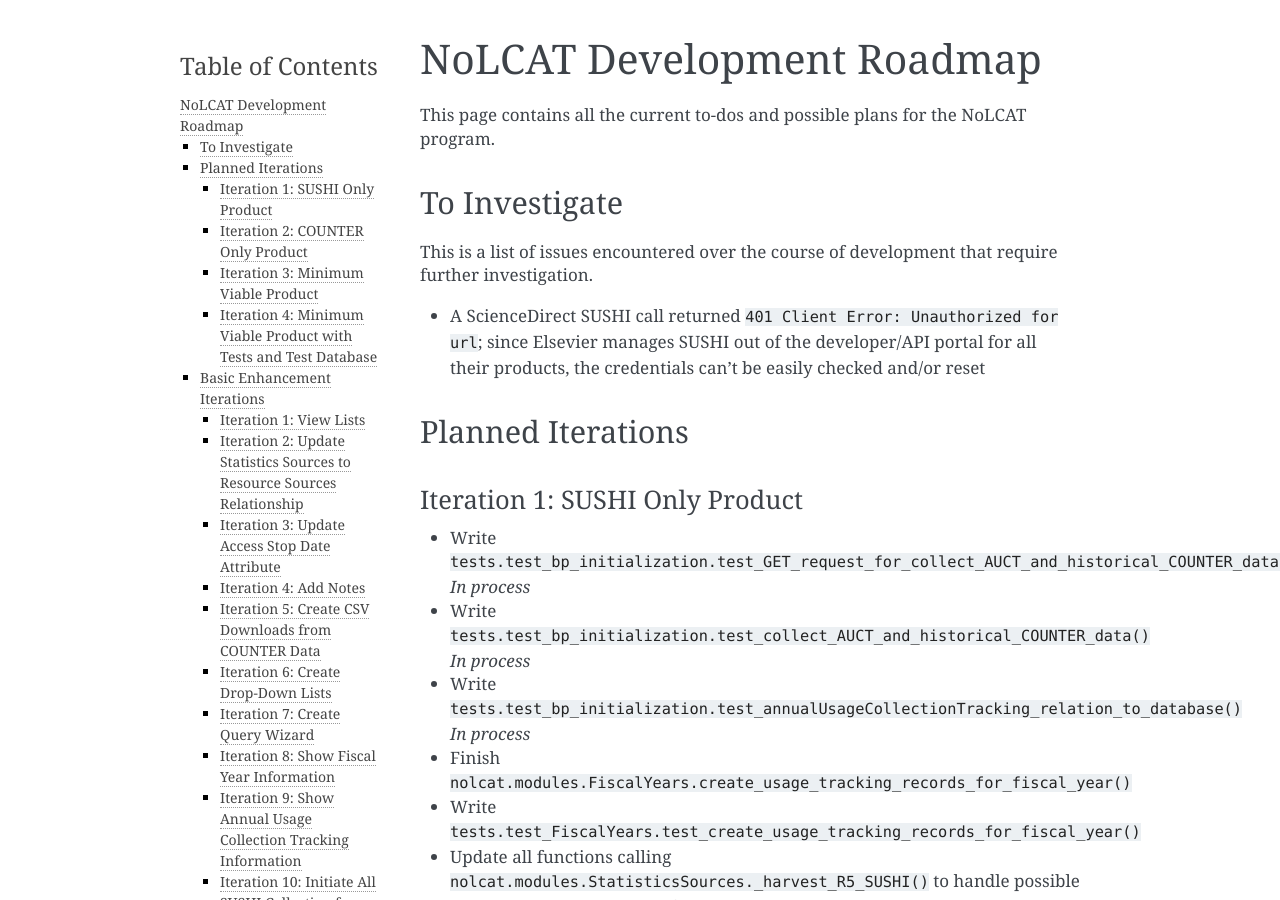
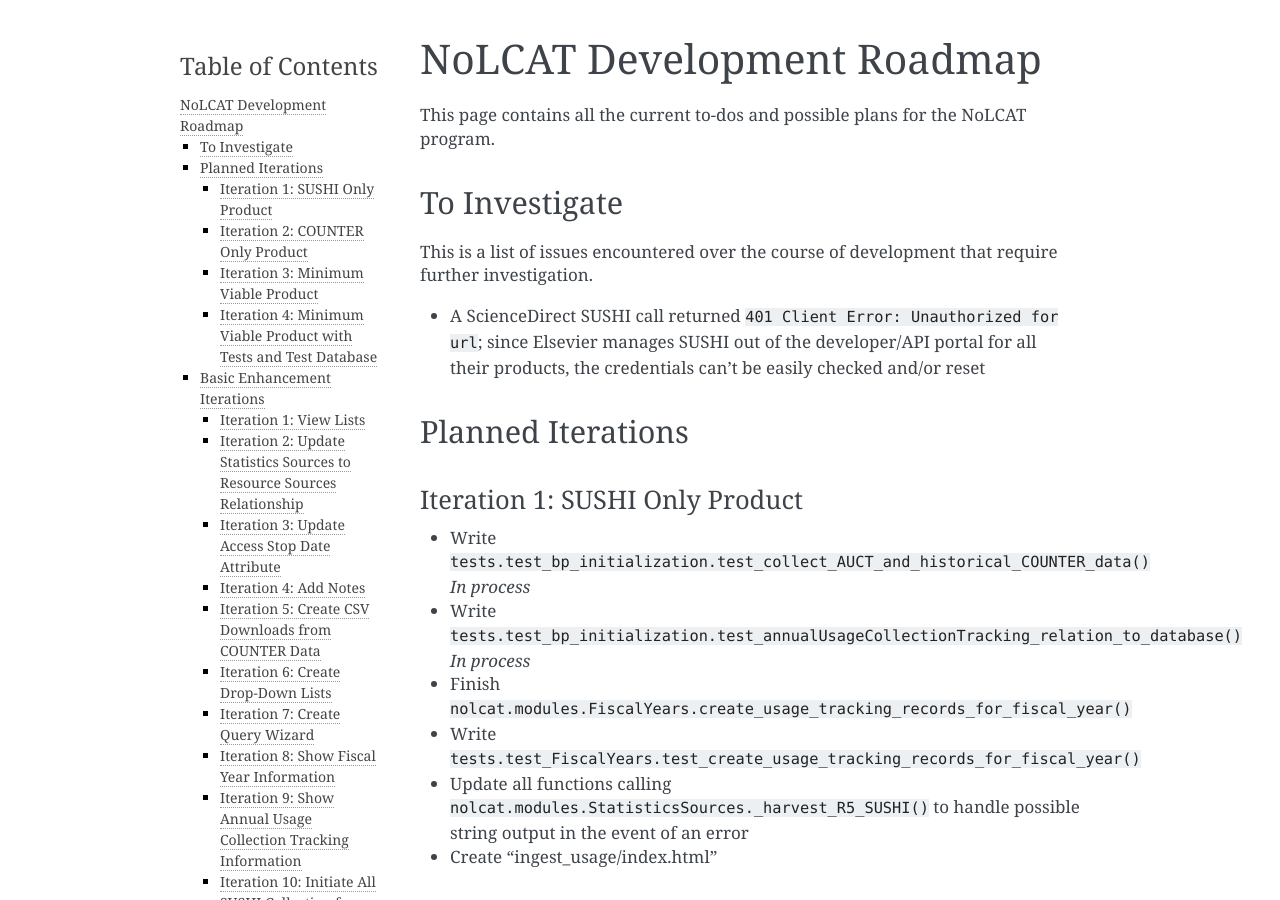
Before and after one commit to ereiskind/nolcat, a Sphinx documentation site: the page built from docs/source/roadmap.rst, in a window 1280 px wide and 900 px high. Built offline with Sphinx 7.4.7, drawn with Linux system fonts in a browser that asks for light colours.

Commit message:
Remove completed to-do from roadmap

```diff
--- a/docs/source/roadmap.rst
+++ b/docs/source/roadmap.rst
@@ -13,7 +13,6 @@
 
 Iteration 1: SUSHI Only Product
 ===============================
-* Write ``tests.test_bp_initialization.test_GET_request_for_collect_AUCT_and_historical_COUNTER_data()`` *In process*
 * Write ``tests.test_bp_initialization.test_collect_AUCT_and_historical_COUNTER_data()`` *In process*
 * Write ``tests.test_bp_initialization.test_annualUsageCollectionTracking_relation_to_database()`` *In process*
 * Finish ``nolcat.modules.FiscalYears.create_usage_tracking_records_for_fiscal_year()``
```
